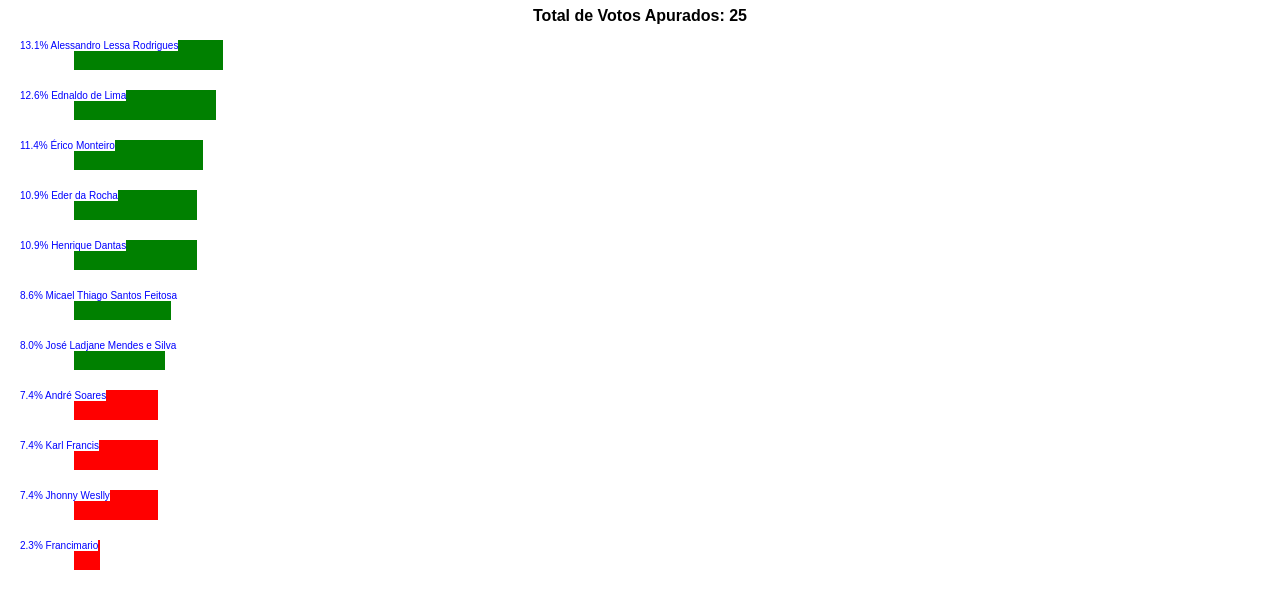
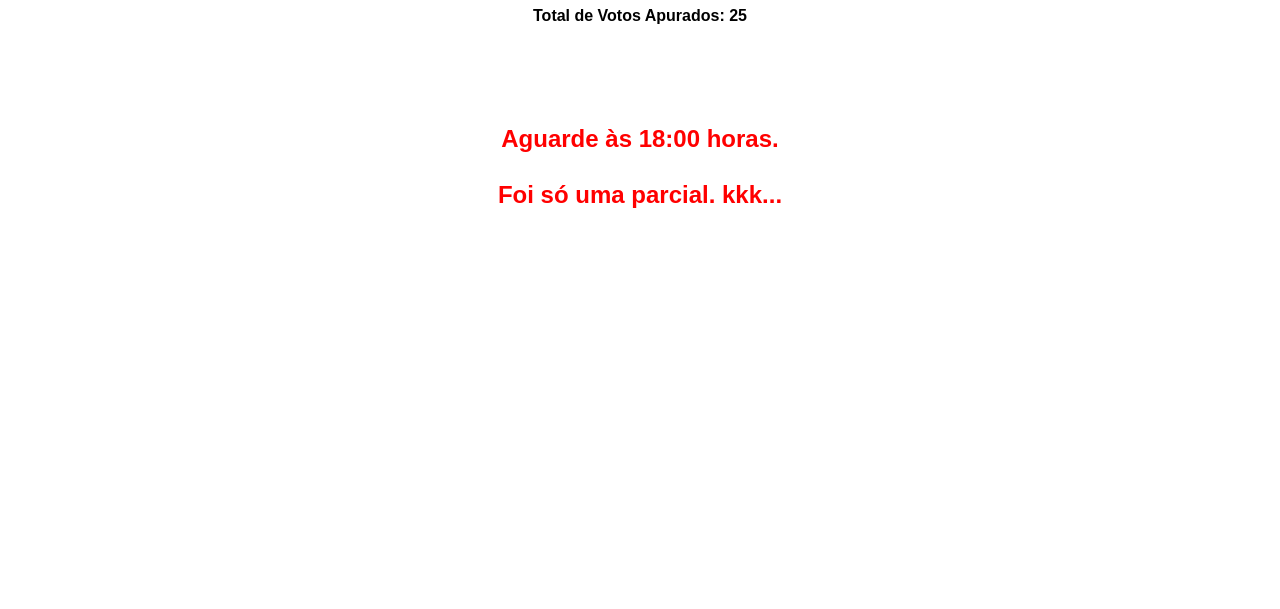
Before and after one commit to jmurilojm/apuracao-online, a plain HTML site: page index.html in a window 1280 px wide. Shown: the part 77-686 px from the top of the page. Drawn offline with Linux system fonts and the light colour scheme.

Commit message:
update index.html

```diff
--- a/index.html
+++ b/index.html
@@ -35,6 +35,7 @@
       width: 90%;
       padding: 5px 10px;
       margin: auto;
+      display: none;
     }
 
     div {
@@ -59,6 +60,12 @@
       width: 30px;
       margin: 0 10px;
     }
+
+    h2{
+      text-align: center;
+      margin-top: 100px;
+      color: red;
+    }
   </style>
 </head>
 
@@ -69,6 +76,7 @@
   <main>
     <!--<div><span>0.0</span></div>-->
   </main>
+  <h2>Aguarde às 18:00 horas. <br><br>Foi só uma parcial. kkk...</h2>
 
   <script>
     const votos = [23, 22, 20, 19, 19, 15, 14, 13, 13, 13, 4];
```
